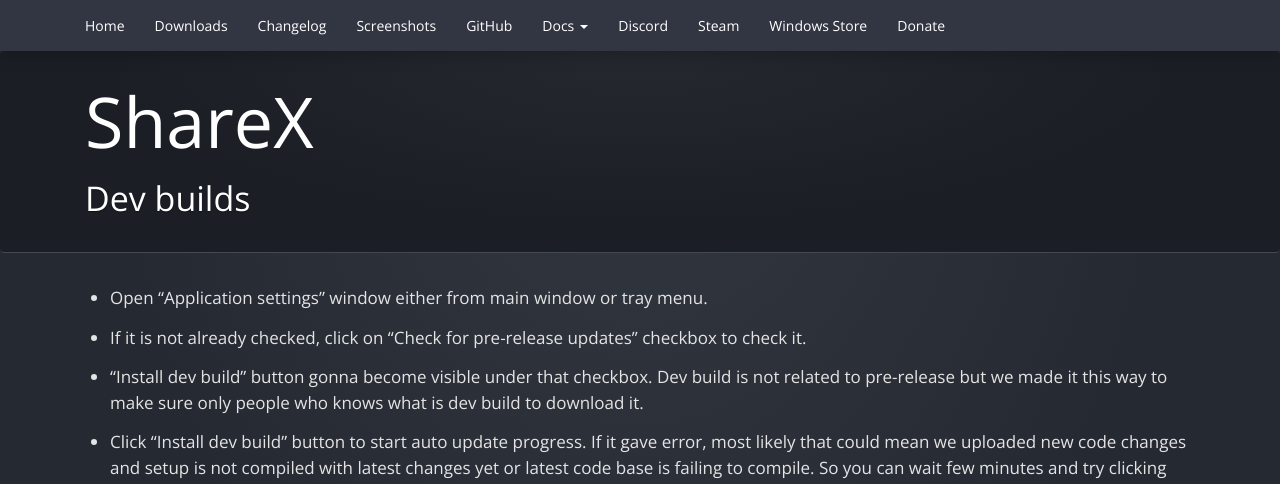
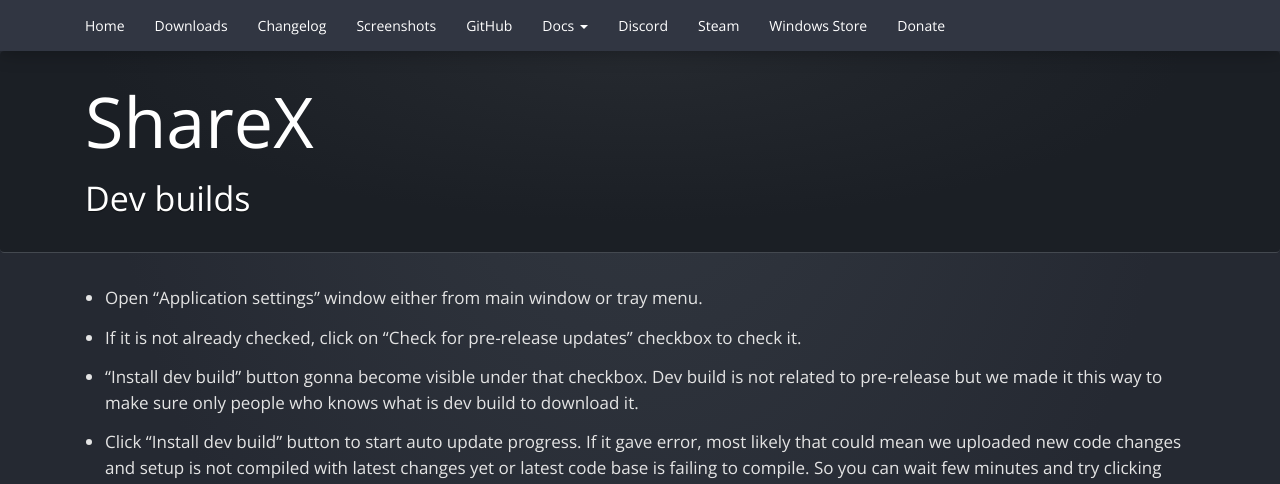
Before and after one commit to ShareX/sharex.github.io, a Jekyll site: the page built from docs/dev-builds.md, in a window 1280 px wide. Shown: the top 484 px of the page. Built offline with Jekyll 4.4.1, drawn with Linux system fonts in a browser that asks for light colours.

Commit message:
Align ul to left

```diff
--- a/css/main.scss
+++ b/css/main.scss
@@ -606,7 +606,7 @@
     }
 
     ul {
-        padding-left: 25px;
+        padding-left: 20px;
     }
 
     li {
```
